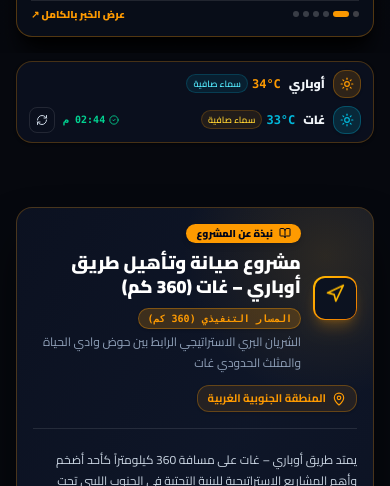
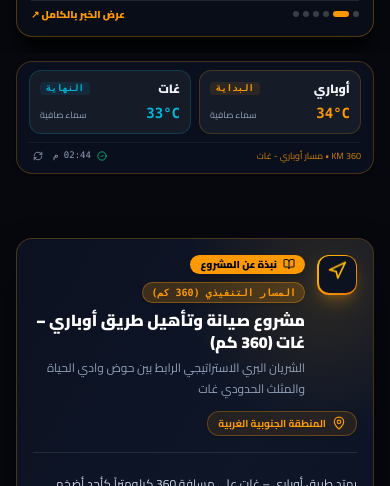
Before and after one commit to bika20032003-sudo/-, a React (Vite) app: page / in a window 390 px wide. Shown: the part 711-1197 px from the top of the page. Built offline with nearby package versions, Linux system fonts and the light colour scheme; no server answers.

Commit message:
fix(mobile): achieve global mobile responsiveness, harmony and zero text collision across corridor sections

```diff
--- a/src/components/UbariCityShowcase.jsx
+++ b/src/components/UbariCityShowcase.jsx
@@ -121,32 +121,32 @@ export default function UbariCityShowcase({ theme, lang = 'ar' }) {
 
         {/* Title Header */}
         <div className="flex flex-col sm:flex-row sm:items-center justify-between gap-3 sm:gap-4 border-b pb-4 sm:pb-6 border-slate-200 dark:border-white/10 relative z-10">
-          <div className="flex items-center gap-3 sm:gap-4">
-            <div className="w-11 h-11 sm:w-14 sm:h-14 rounded-xl sm:rounded-2xl bg-gradient-to-br from-amber-400 via-amber-500 to-amber-600 p-[1.5px] shadow-lg shadow-amber-500/25 flex-shrink-0">
+          <div className="flex items-start sm:items-center gap-3 sm:gap-4 min-w-0 flex-1">
+            <div className="w-10 h-10 sm:w-14 sm:h-14 rounded-xl sm:rounded-2xl bg-gradient-to-br from-amber-400 via-amber-500 to-amber-600 p-[1.5px] shadow-lg shadow-amber-500/25 shrink-0">
               <div className="w-full h-full rounded-[10px] sm:rounded-[14px] bg-[#0c1220] flex items-center justify-center text-amber-400">
                 <Navigation className="w-5 h-5 sm:w-7 sm:h-7 animate-float" />
               </div>
             </div>
-            <div>
-              <div className="flex items-center gap-2 sm:gap-2.5 flex-wrap">
-                <span className="text-[10px] sm:text-xs font-black px-2.5 sm:px-3.5 py-0.5 sm:py-1 rounded-xl bg-amber-500 text-slate-950 shadow-md flex items-center gap-1.5">
+            <div className="min-w-0 flex-1 text-start">
+              <div className="flex items-center gap-2 flex-wrap">
+                <span className="text-[10px] sm:text-xs font-black px-2.5 sm:px-3 py-0.5 sm:py-1 rounded-xl bg-amber-500 text-slate-950 shadow-md flex items-center gap-1.5 shrink-0">
                   <BookOpen className="w-3 h-3 sm:w-3.5 sm:h-3.5" />
                   <span>{lang === 'ar' ? 'نبذة عن المشروع' : 'Project Overview'}</span>
                 </span>
-                <h3 className={`text-lg sm:text-2xl lg:text-3xl font-black leading-snug ${theme === 'light' ? 'text-slate-950' : 'text-white'}`}>
-                  {t.ubariTitle}
-                </h3>
-                <span className="text-[10px] sm:text-xs font-black px-2 sm:px-3 py-0.5 sm:py-1 rounded-xl bg-amber-500/20 text-amber-500 border border-amber-500/35 font-mono shadow-sm">
+                <span className="text-[10px] sm:text-xs font-black px-2 sm:px-3 py-0.5 sm:py-1 rounded-xl bg-amber-500/20 text-amber-500 border border-amber-500/35 font-mono shadow-sm shrink-0">
                   {t.ubariBadge}
                 </span>
               </div>
-              <p className={`text-xs sm:text-sm mt-0.5 sm:mt-1 font-medium ${theme === 'light' ? 'text-slate-600' : 'text-slate-400'}`}>
+              <h3 className={`text-base xs:text-lg sm:text-2xl lg:text-3xl font-black leading-snug mt-1.5 ${theme === 'light' ? 'text-slate-950' : 'text-white'}`}>
+                {t.ubariTitle}
+              </h3>
+              <p className={`text-xs sm:text-sm mt-1 font-medium ${theme === 'light' ? 'text-slate-600' : 'text-slate-400'}`}>
                 {t.ubariSub}
               </p>
             </div>
           </div>
 
-          <div className="text-[11px] sm:text-xs font-bold text-amber-500 bg-amber-500/10 px-2.5 sm:px-3.5 py-1 sm:py-1.5 rounded-xl border border-amber-500/30 self-start sm:self-auto shadow-sm flex items-center gap-1.5">
+          <div className="text-[10px] sm:text-xs font-bold text-amber-500 bg-amber-500/10 px-2.5 sm:px-3.5 py-1 sm:py-1.5 rounded-xl border border-amber-500/30 self-start sm:self-auto shadow-sm flex items-center gap-1.5 shrink-0">
             <MapPin className="w-3.5 h-3.5" />
             <span>{t.ubariRegionBadge}</span>
           </div>
--- a/src/components/WeatherExchangeWidgets.jsx
+++ b/src/components/WeatherExchangeWidgets.jsx
@@ -92,7 +92,61 @@ export default function WeatherExchangeWidgets({ theme, lang = 'ar' }) {
           : 'bg-[#0a0f1d] border-amber-500/25 text-slate-100 shadow-black/40'
       }`}>
 
-        <div className="flex items-center justify-between gap-2 sm:gap-4 relative z-10 flex-wrap sm:flex-nowrap">
+        {/* Mobile View: Balanced 2-Column Corridor Weather Cards */}
+        <div className="sm:hidden flex flex-col gap-2">
+          <div className="grid grid-cols-2 gap-2 text-start">
+            {/* Ubari Card */}
+            <div className={`p-2.5 rounded-xl border flex flex-col justify-between gap-1.5 ${
+              theme === 'light' ? 'bg-amber-50/50 border-amber-200/70' : 'bg-white/5 border-amber-500/20'
+            }`}>
+              <div className="flex items-center justify-between gap-1">
+                <span className="font-black text-xs">{lang === 'ar' ? 'أوباري' : 'Ubari'}</span>
+                <span className="text-[9px] font-bold text-amber-500 bg-amber-500/10 px-1.5 py-0.2 rounded font-mono">
+                  {lang === 'ar' ? 'البداية' : 'Start'}
+                </span>
+              </div>
+              <div className="flex items-baseline justify-between gap-1">
+                <span className="text-sm font-black font-mono text-amber-500">{ubariWeather.temp}°C</span>
+                <span className="text-[9px] text-slate-400 font-medium truncate">{ubariWeather.condition}</span>
+              </div>
+            </div>
+
+            {/* Ghat Card */}
+            <div className={`p-2.5 rounded-xl border flex flex-col justify-between gap-1.5 ${
+              theme === 'light' ? 'bg-cyan-50/50 border-cyan-200/70' : 'bg-white/5 border-cyan-500/20'
+            }`}>
+              <div className="flex items-center justify-between gap-1">
+                <span className="font-black text-xs">{lang === 'ar' ? 'غات' : 'Ghat'}</span>
+                <span className="text-[9px] font-bold text-cyan-500 bg-cyan-500/10 px-1.5 py-0.2 rounded font-mono">
+                  {lang === 'ar' ? 'النهاية' : 'End'}
+                </span>
+              </div>
+              <div className="flex items-baseline justify-between gap-1">
+                <span className="text-sm font-black font-mono text-cyan-500">{ghatWeather.temp}°C</span>
+                <span className="text-[9px] text-slate-400 font-medium truncate">{ghatWeather.condition}</span>
+              </div>
+            </div>
+          </div>
+
+          {/* Telemetry Status Strip */}
+          <div className="flex items-center justify-between text-[10px] text-slate-400 pt-1 border-t border-slate-100 dark:border-white/5">
+            <span className="font-medium text-[9px] text-amber-500/80">360 KM • {lang === 'ar' ? 'مسار أوباري - غات' : 'Highway'}</span>
+            <div className="flex items-center gap-1.5 font-mono text-[9px]">
+              <CheckCircle2 className="w-2.5 h-2.5 text-emerald-500" />
+              <span>{updatedAt}</span>
+              <button
+                onClick={fetchLiveWeather}
+                className="p-1 rounded text-slate-400 hover:text-amber-500 cursor-pointer"
+                title={lang === 'ar' ? 'تحديث' : 'Refresh'}
+              >
+                <RefreshCw className={`w-2.5 h-2.5 ${loading ? 'animate-spin text-amber-500' : ''}`} />
+              </button>
+            </div>
+          </div>
+        </div>
+
+        {/* Desktop View */}
+        <div className="hidden sm:flex items-center justify-between gap-4 relative z-10">
 
           {/* ── City 1: Ubari Weather Block ── */}
           <div className="flex items-center gap-2 sm:gap-3">
```
Also changed, not shown: src/components/FeaturedProjects.jsx (+39 -33 lines), src/components/InteractiveProjectMap.jsx (+18 -18 lines).
